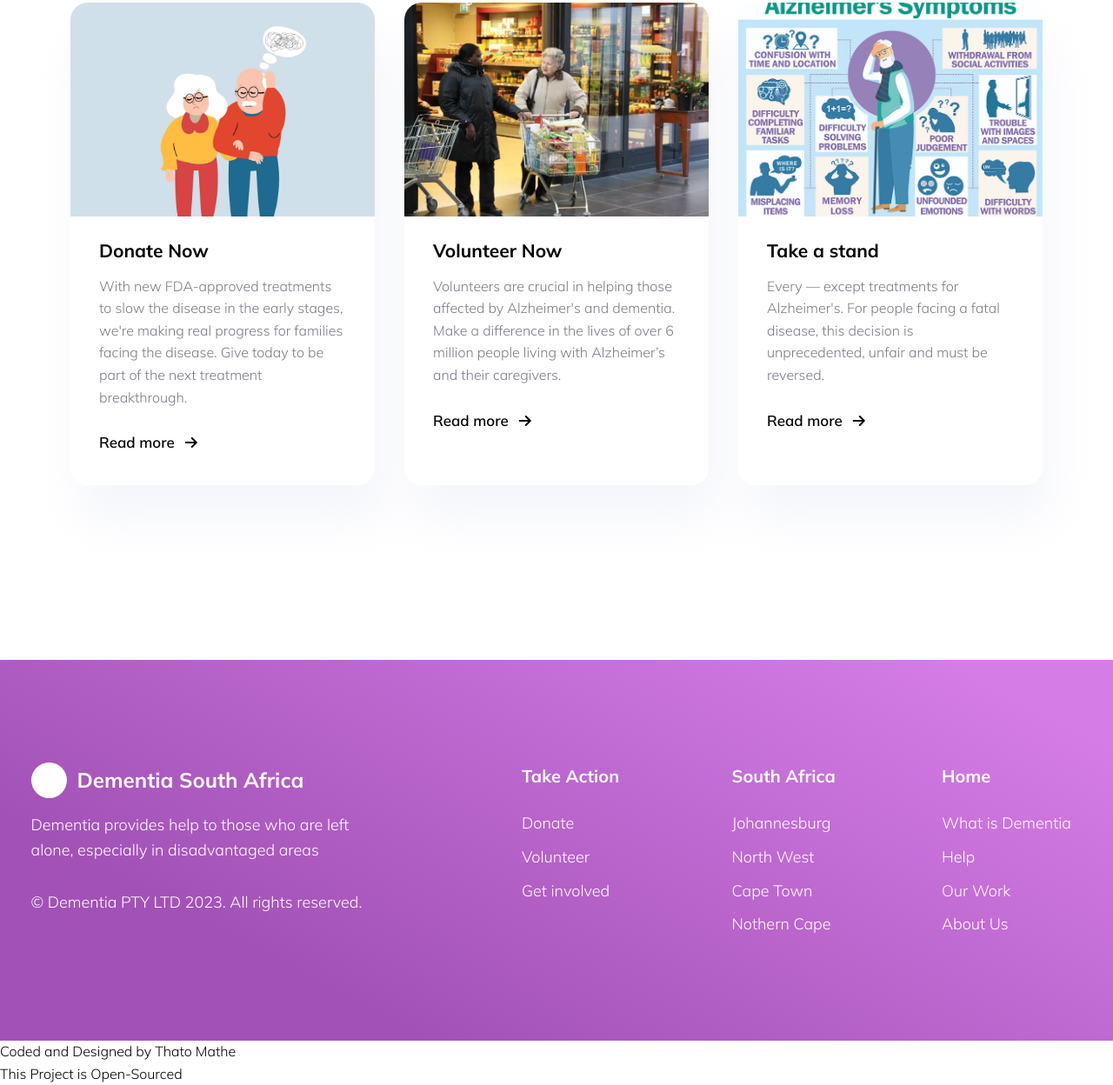
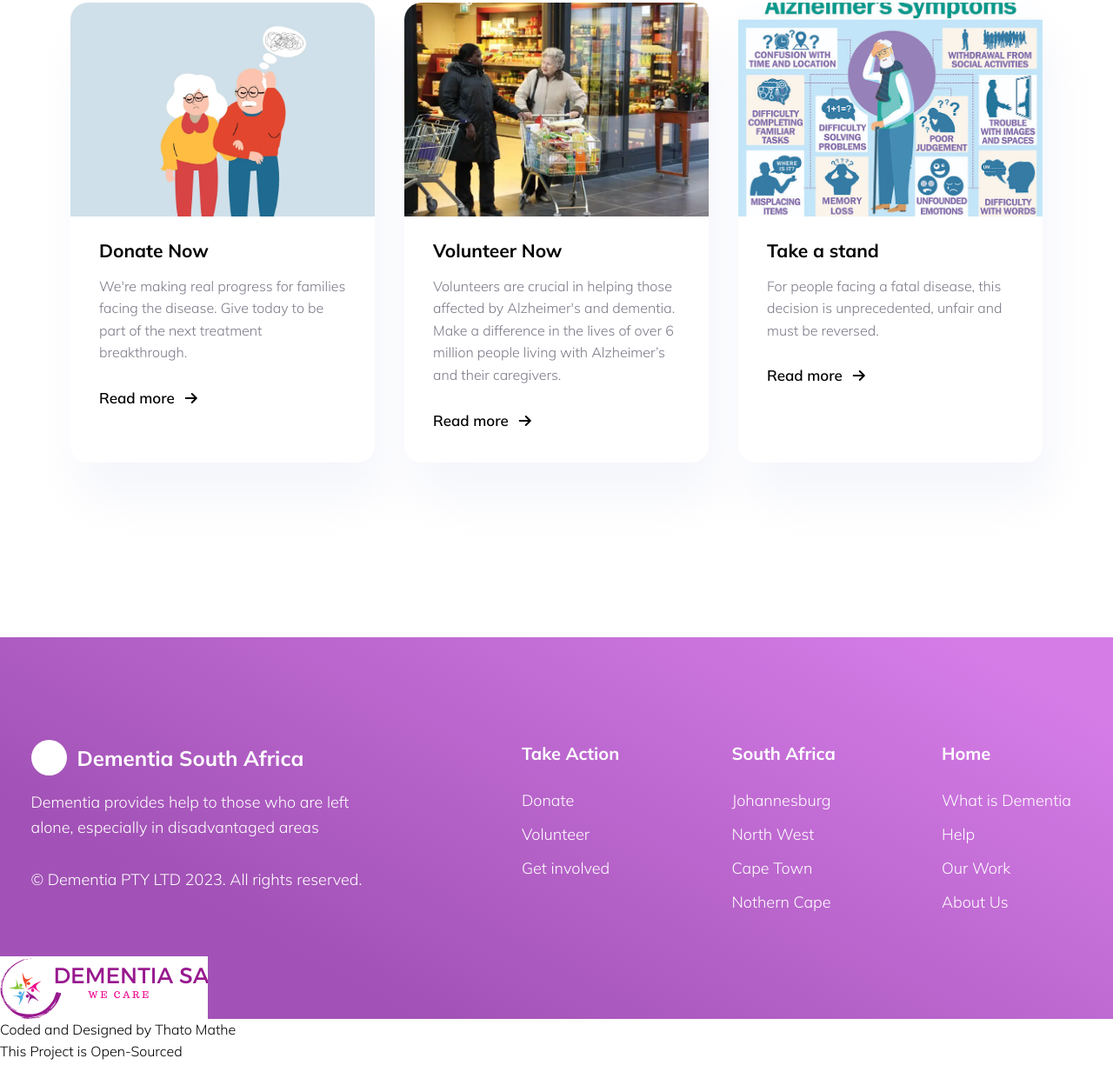
Before and after one commit to ThatoMathe/Dementia-Awareness-app, a plain HTML site: page index.html in a window 1280 px wide. Shown: the part 5344-6592 px from the top of the page at 87% size. After the commit the page ends 6567 px from the top, so only its background shows below. Drawn offline with nearby package versions, Linux system fonts and the light colour scheme.

Commit message:
more information deleted

```diff
--- a/index.html
+++ b/index.html
@@ -349,8 +349,7 @@
                 </div>
                 <div class="item-body">
                   <div class="item-title">Donate Now</div>
-                  <p class="text">With new FDA-approved treatments to slow the disease in the early
-                    stages, we're making real progress for families facing
+                  <p class="text">We're making real progress for families facing
                   the disease. Give today to be part of the next treatment breakthrough.</p>
                   <a href="#" class="item-link text-blue d-flex align-items-baseline">
                     <span class="item-link-text">Read more</span>
@@ -385,8 +384,7 @@
                 </div>
                 <div class="item-body">
                   <div class="item-title">Take a stand</div>
-                  <p class="text">Every  — except
-                    treatments for Alzheimer's. For people facing a fatal disease,
+                  <p class="text">For people facing a fatal disease,
                   this decision is unprecedented, unfair and must be reversed.</p>
                   <a href="#" class="item-link text-blue d-flex align-items-baseline">
                     <span class="item-link-text">Read more</span>
@@ -450,7 +448,7 @@
       </div>
 
       <div class="footer-element-1">
-        <img src="assets/images/element-img-4.png" alt="">
+        <img src="assets/images/logo.jpg" alt="">
       </div>
       <div class="footer-element-2">
         <img src="assets/images/element-img-5.png" alt="">
```
